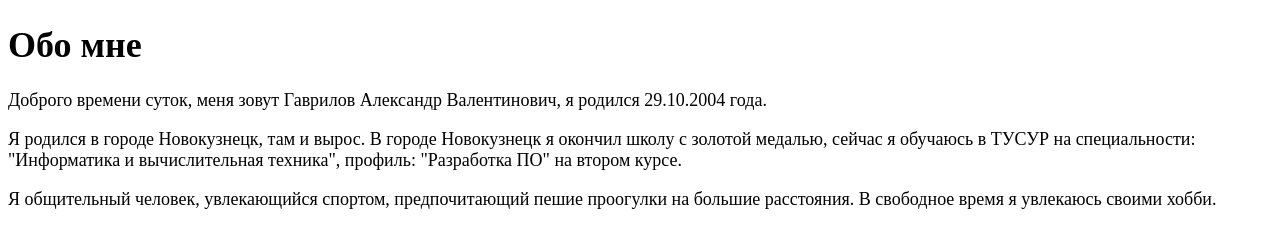
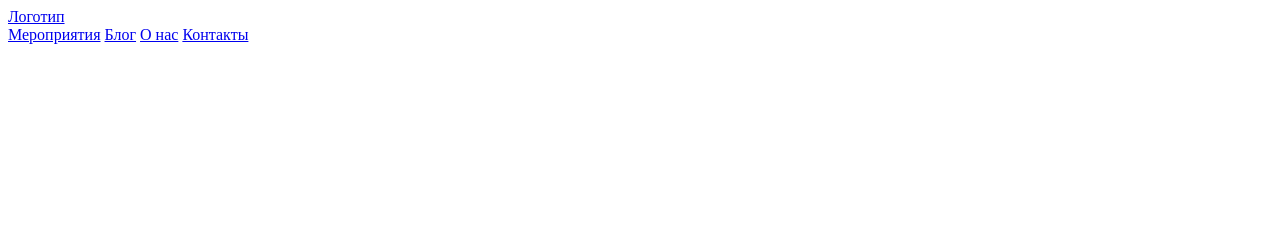
Before and after one commit to gavrilov-alexander/Front-end, a plain HTML site: page index.html in a window 1280 px wide. Drawn offline with Linux system fonts and the light colour scheme.

Commit message:
Выполнено начальное разделение страницы на блоки.

```diff
--- a/index.html
+++ b/index.html
@@ -1,18 +1,41 @@
 <!DOCTYPE html>
 <html lang="ru">
-
     <head>
         <meta charset="UTF-8"/>
-        <title>Обо мне</title>
+        <title>Lenni Art</title>
+        <link rel="stylesheets" href="styles/styles.css?ver=0" />
+
+        <link rel="preconnect" href="https://fonts.googleapis.com">
+        <link rel="preconnect" href="https://fonts.gstatic.com" crossorigin>
+        <link href="https://fonts.googleapis.com/css2?family=Lora:wght@400;500;600;700&family=Open+Sans:wght@400;500;600;700&display=swap" rel="stylesheet">
     </head>
 
-    <body>
-        <font size="4" face="Times New Roman">
-            <h1>Обо мне</h1>
-            <p title="Обо мне">Доброго времени суток, меня зовут Гаврилов Александр Валентинович, я родился 29.10.2004 года.</p>
-            <p>Я родился в городе Новокузнецк, там и вырос. В городе Новокузнецк я окончил школу с золотой медалью, сейчас я обучаюсь в ТУСУР на специальности: "Информатика и вычислительная техника", профиль: "Разработка ПО" на втором курсе.</p>
-            <p>Я общительный человек, увлекающийся спортом, предпочитающий пешие проогулки на большие расстояния. В свободное время я увлекаюсь своими хобби.</p>
-        </font>
+    <body class="body">
+        <header class="page-header">
+            <a href="index.html" class="page-header_logo">Логотип</a>
+            <nav class="page-header_nav">
+                <a href="#" class="page-header_nav-link">Мероприятия</a>
+                <a href="#" class="page-header_nav-link">Блог</a>
+                <a href="#" class="page-header_nav-link">О нас</a>
+                <a href="#" class="page-header_nav-link">Контакты</a>
+            </nav>
+
+            <a href="#" class="btn page-header_user-btn"></a>
+        </header>
+
+        <main class="main">
+            <div class="home">
+                <header class="main-header home_main-header"></header>
+                <section class="offers home_offers"></section>
+                <section class="about home_about"></section>
+                <section class="upcoming home_upcoming"></section>
+                <section class="listing home_listing"></section>
+                <section class="contacts home_contacts"></section>
+
+                <div class="doit home_doit"></div>
+            </div>
+        </main>
+
+        <footer class="page-footer"></footer>
     </body>
-
 </html>
--- /dev/null
+++ b/styles/styles.css
@@ -0,0 +1,22 @@
+.body {
+    font-family: "Open Sans", "sans-serif";
+    font-size: 16px;
+    font-weight: 400;
+    font-style: normal;
+    line-height: 1.375;
+}
+
+.page-header {
+}
+
+.page-header_nav-link {
+    margin: 0 25px;
+    color: black;
+    font-weight: 600;
+    font-size: 18px;
+    line-height: 25px;
+    text-decoration: none;
+}
+
+.page-footer {
+}
```
